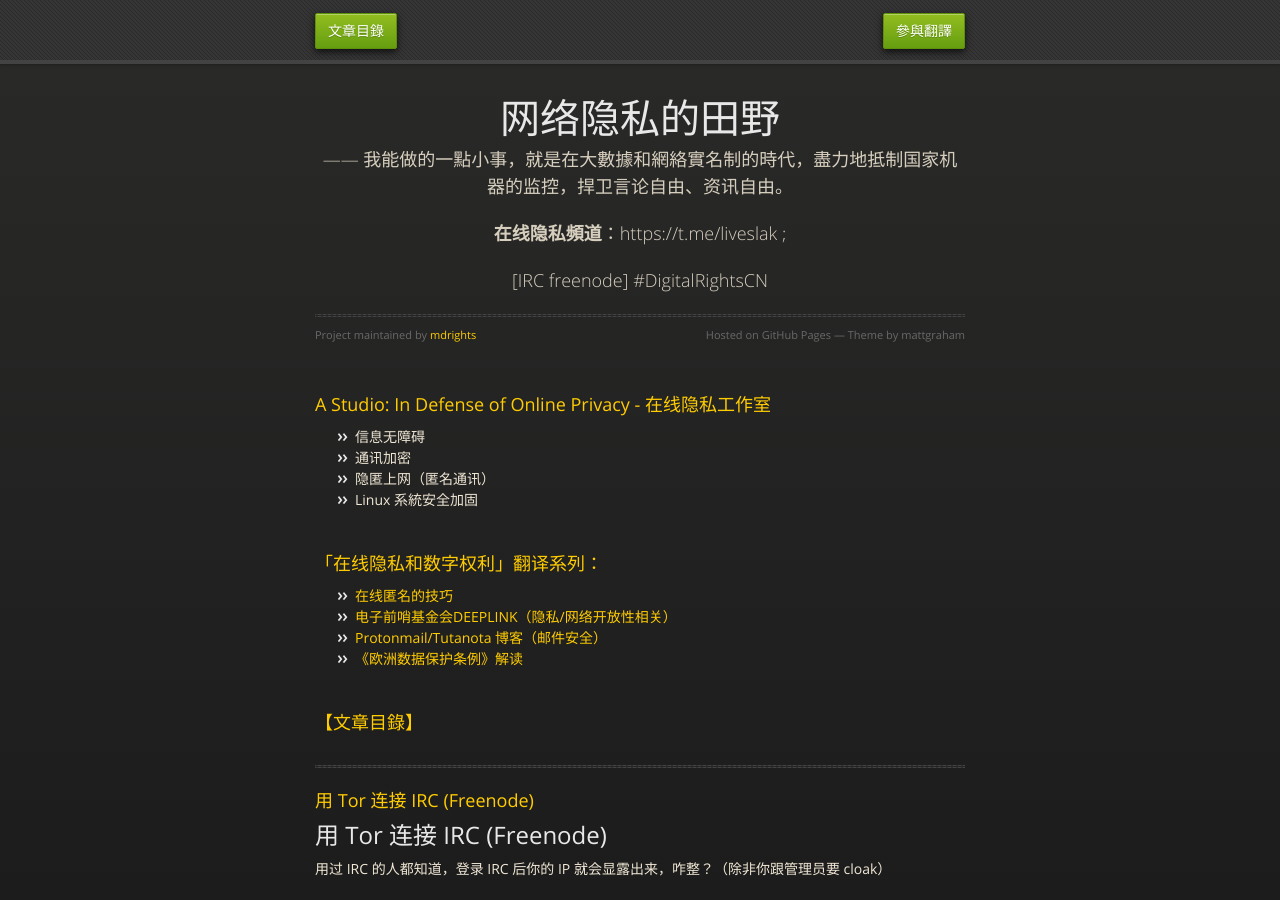
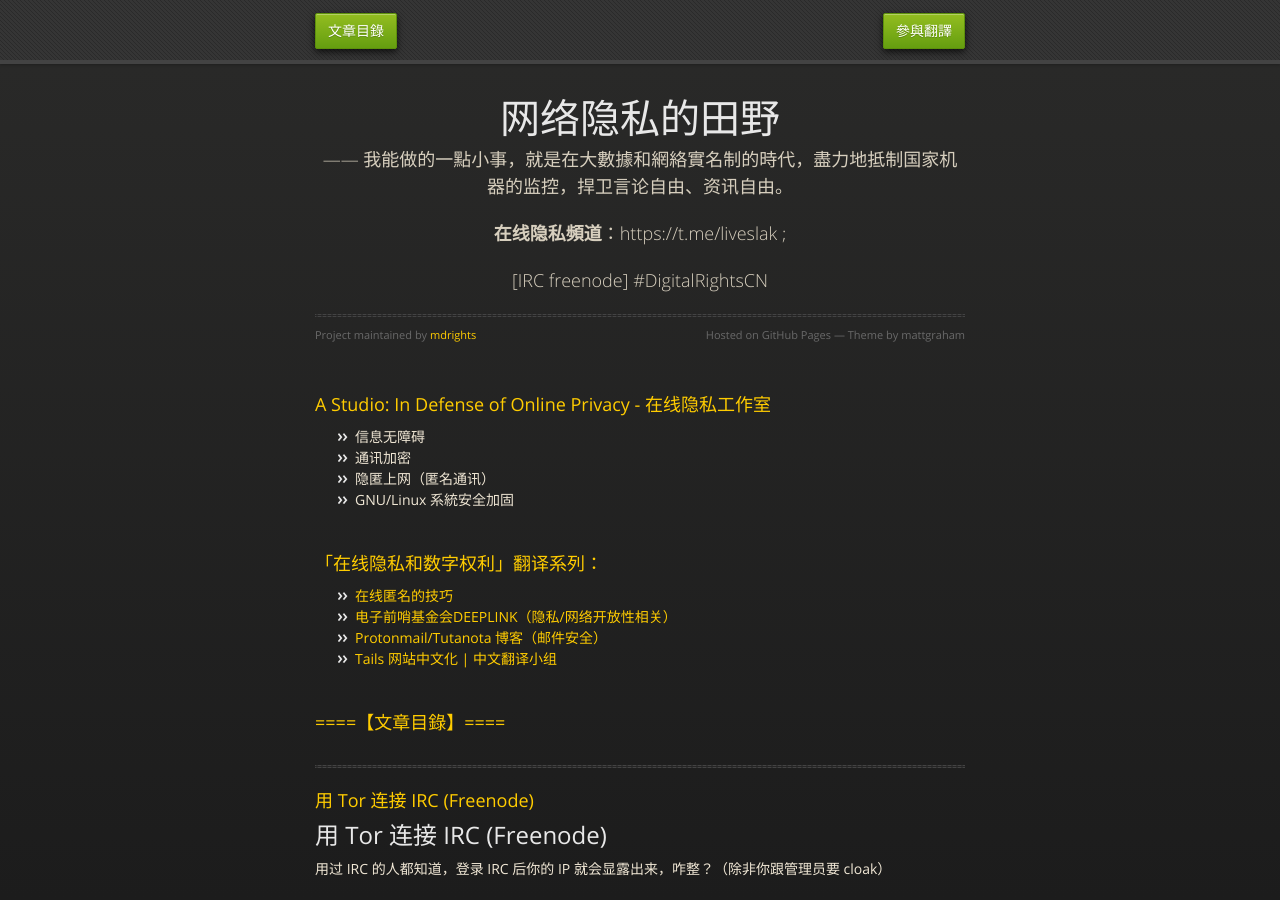
Before and after one commit to mdrights/os-observe, a Jekyll site: the page built from index.html, in a window 1280 px wide and 900 px high. Built offline with Jekyll 4.4.1, drawn with Linux system fonts in a browser that asks for light colours.

Commit message:
update index.html

```diff
--- a/index.html
+++ b/index.html
@@ -24,7 +24,7 @@ date: 2018-07-16
 		<li>信息无障碍</li>
 		<li>通讯加密</li>
 		<li>隐匿上网（匿名通讯）</li>
-		<li>Linux 系統安全加固</li>
+		<li>GNU/Linux 系統安全加固</li>
 	</ul>
 	<br />
 
@@ -33,11 +33,11 @@ date: 2018-07-16
 		<li><a href="https://github.com/mdrights/Digital-rights/tree/master/A匿名策略/">在线匿名的技巧</a></li>
 		<li><a href="https://github.com/mdrights/Digital-rights/tree/master/EFF-l10n/">电子前哨基金会DEEPLINK（隐私/网络开放性相关）</a></li>
 		<li><a href="https://github.com/mdrights/Digital-rights/tree/master/M邮件安全/">Protonmail/Tutanota 博客（邮件安全）</a></li>
-		<li><a href="https://github.com/mdrights/Digital-rights/tree/master/P隐私政策/GDPR/">《欧洲数据保护条例》解读</a></li>
-		<!--<li><a href="https://github.com/mdrights/Tails-zh_CN/">Tails 网站中文化</a></li>-->
+		<!--<li><a href="https://github.com/mdrights/Digital-rights/tree/master/P隐私政策/GDPR/">《欧洲数据保护条例》解读</a></li>-->
+		<li><a href="https://gitlab.com/mdrights/tails">Tails 网站中文化 | 中文翻译小组</a></li>
 	</ul>
 	<br />
-	<h3><a href="{{ site.baseurl }}/toc/">【文章目錄】</a></h3>
+	<h3><a href="{{ site.baseurl }}/toc/">====【文章目錄】====</a></h3>
 	<br />
 	<hr>
 
```
